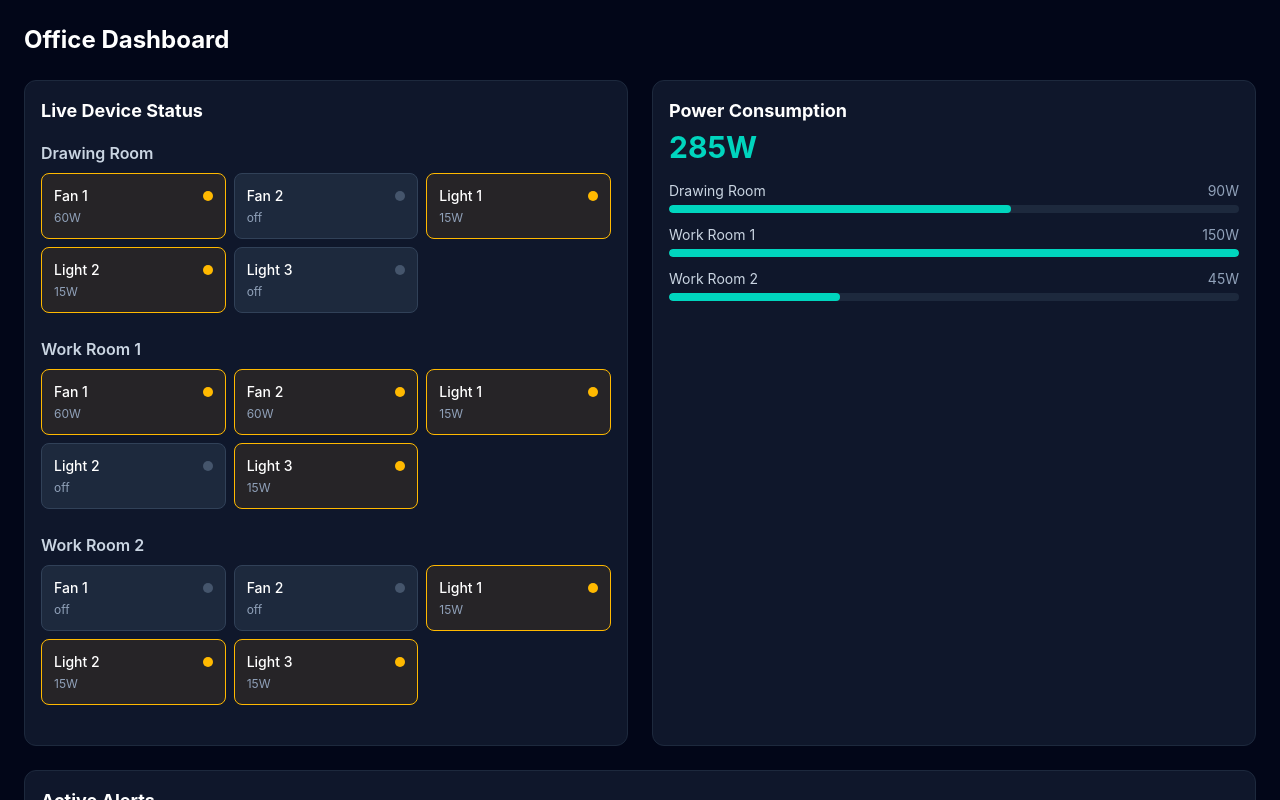
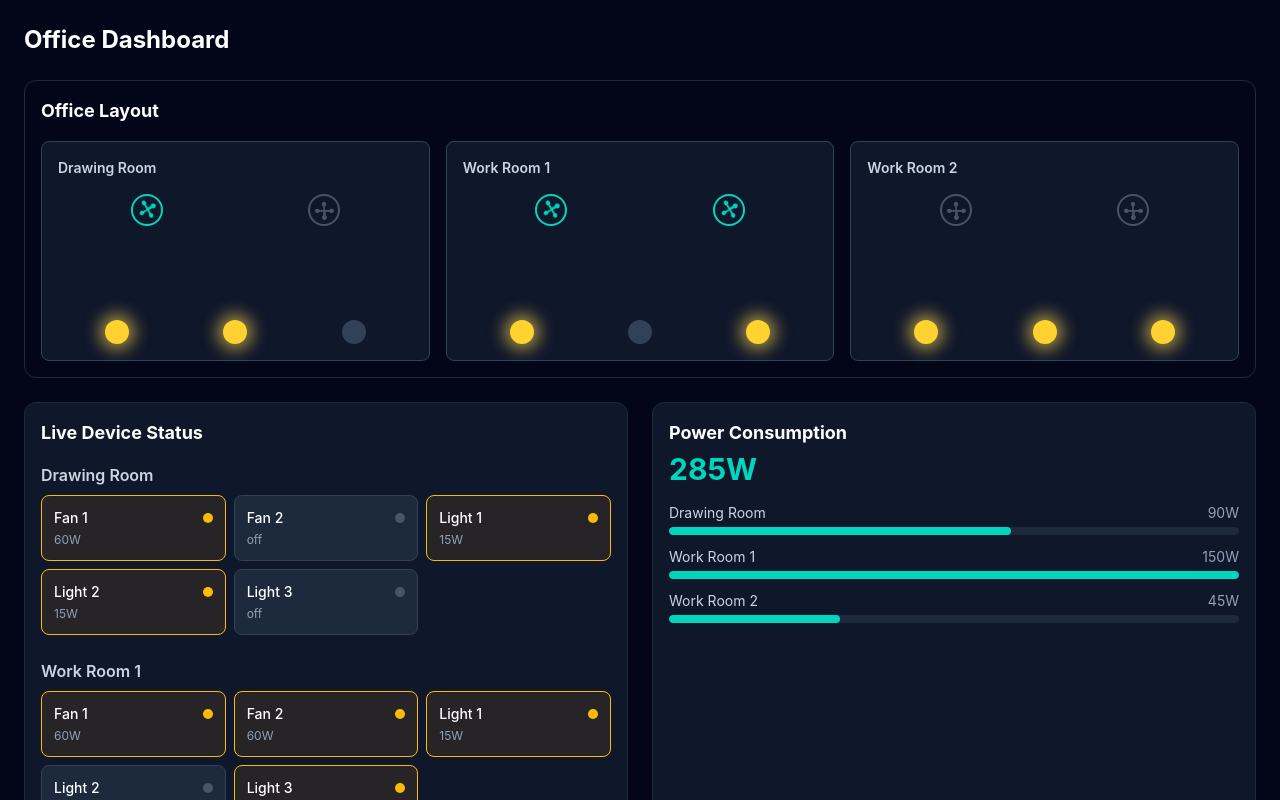
Before and after one commit to sloth-262/SwitchBoard, a React (Vite) app in the folder dashboard/: page / in a window 1280 px wide. Shown: the top 800 px of the page. Built offline with nearby package versions, Linux system fonts and the light colour scheme.

Commit message:
Add OfficeLayout component with animated fans and glowing lights

```diff
--- a/dashboard/src/App.jsx
+++ b/dashboard/src/App.jsx
@@ -1,12 +1,18 @@
 import DeviceStatusPanel from "./components/DeviceStatusPanel";
 import PowerMeter from "./components/PowerMeter";
 import AlertsPanel from "./components/AlertsPanel";
+import OfficeLayout from "./components/OfficeLayout";
 import { mockDevices } from "./data/mockDevices";
 
 function App() {
   return (
     <div className="min-h-screen bg-slate-950 text-white p-6">
       <h1 className="text-2xl font-bold mb-6">Office Dashboard</h1>
+
+      <div className="mb-6">
+        <OfficeLayout rooms={mockDevices.rooms} />
+      </div>
+
       <div className="grid grid-cols-1 lg:grid-cols-2 gap-6">
         <DeviceStatusPanel rooms={mockDevices.rooms} />
         <PowerMeter rooms={mockDevices.rooms} />
--- /dev/null
+++ b/dashboard/src/components/OfficeLayout.jsx
@@ -0,0 +1,74 @@
+const ROOM_LABELS = {
+  drawing: "Drawing Room",
+  work1: "Work Room 1",
+  work2: "Work Room 2",
+};
+
+function FanIcon({ isOn }) {
+  return (
+    <div
+      className={`w-8 h-8 flex items-center justify-center rounded-full border-2 ${
+        isOn ? "border-teal-400" : "border-slate-600"
+      }`}
+    >
+      <svg
+        viewBox="0 0 24 24"
+        className={`w-5 h-5 ${isOn ? "text-teal-400 animate-spin" : "text-slate-600"}`}
+        style={isOn ? { animationDuration: "1.2s" } : {}}
+        fill="currentColor"
+      >
+        <path d="M12 2c-1.5 0-2.5 1.5-2.5 3 0 1.2.6 2.2 1.5 2.8V12h-4.3c-.6-.9-1.6-1.5-2.8-1.5C2.5 10.5 1 11.5 1 13s1.5 2.5 3 2.5c1.2 0 2.2-.6 2.8-1.5H11v4.3c-.9.6-1.5 1.6-1.5 2.8 0 1.5 1.5 3 3 3s3-1.5 3-3c0-1.2-.6-2.2-1.5-2.8V14h4.3c.6.9 1.6 1.5 2.8 1.5 1.5 0 3-1 3-2.5s-1.5-2.5-3-2.5c-1.2 0-2.2.6-2.8 1.5H13V7.8c.9-.6 1.5-1.6 1.5-2.8 0-1.5-1-3-2.5-3z" />
+      </svg>
+    </div>
+  );
+}
+
+function LightIcon({ isOn }) {
+  return (
+    <div
+      className={`w-6 h-6 rounded-full transition-all duration-300 ${
+        isOn
+          ? "bg-amber-300 shadow-[0_0_16px_6px_rgba(252,211,77,0.6)]"
+          : "bg-slate-700"
+      }`}
+    />
+  );
+}
+
+function RoomBox({ roomKey, devices }) {
+  const fans = devices.filter((d) => d.type === "fan");
+  const lights = devices.filter((d) => d.type === "light");
+
+  return (
+    <div className="flex-1 border border-slate-700 rounded-lg bg-slate-900 p-4 min-h-[220px] flex flex-col">
+      <h3 className="text-sm font-semibold text-slate-300 mb-4">
+        {ROOM_LABELS[roomKey]}
+      </h3>
+
+      <div className="flex justify-around mb-6">
+        {fans.map((f) => (
+          <FanIcon key={f.id} isOn={f.status} />
+        ))}
+      </div>
+
+      <div className="flex justify-around mt-auto">
+        {lights.map((l) => (
+          <LightIcon key={l.id} isOn={l.status} />
+        ))}
+      </div>
+    </div>
+  );
+}
+
+export default function OfficeLayout({ rooms }) {
+  return (
+    <div className="bg-slate-950 rounded-xl p-4 border border-slate-800">
+      <h2 className="text-lg font-bold text-white mb-4">Office Layout</h2>
+      <div className="flex gap-4">
+        {Object.entries(rooms).map(([roomKey, devices]) => (
+          <RoomBox key={roomKey} roomKey={roomKey} devices={devices} />
+        ))}
+      </div>
+    </div>
+  );
+}
```
